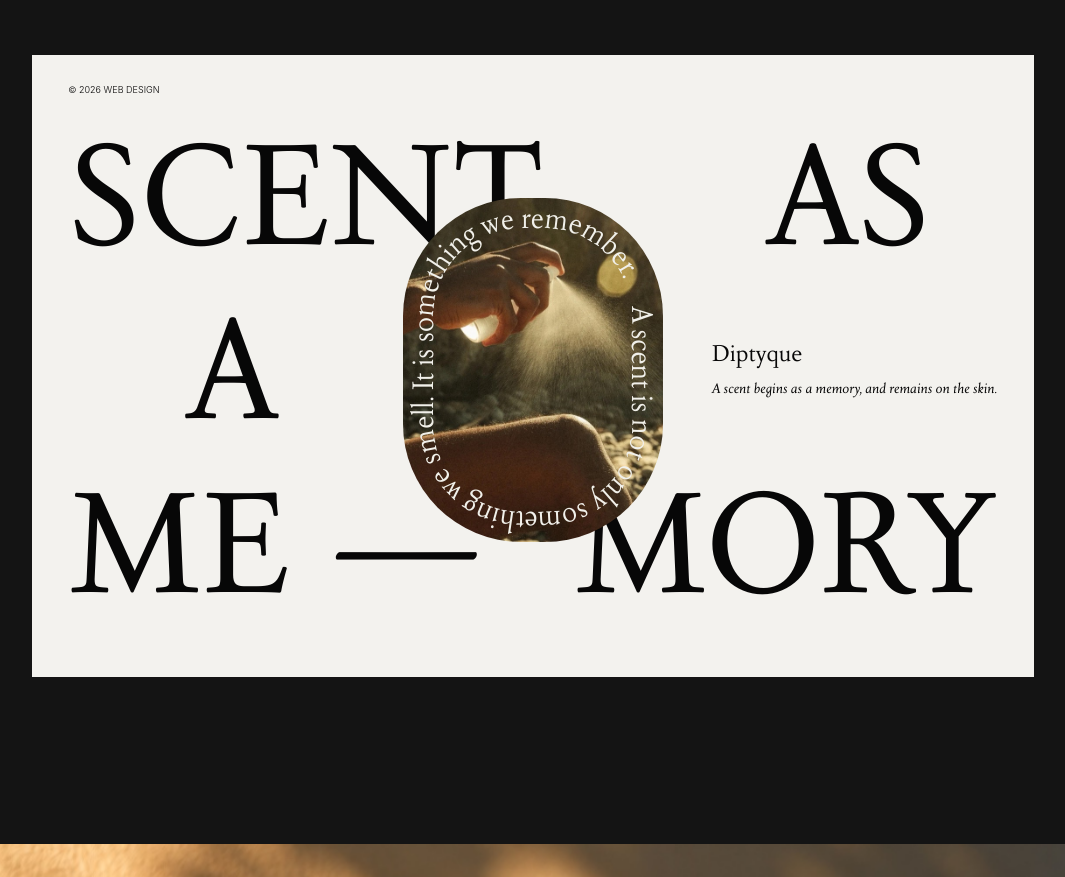
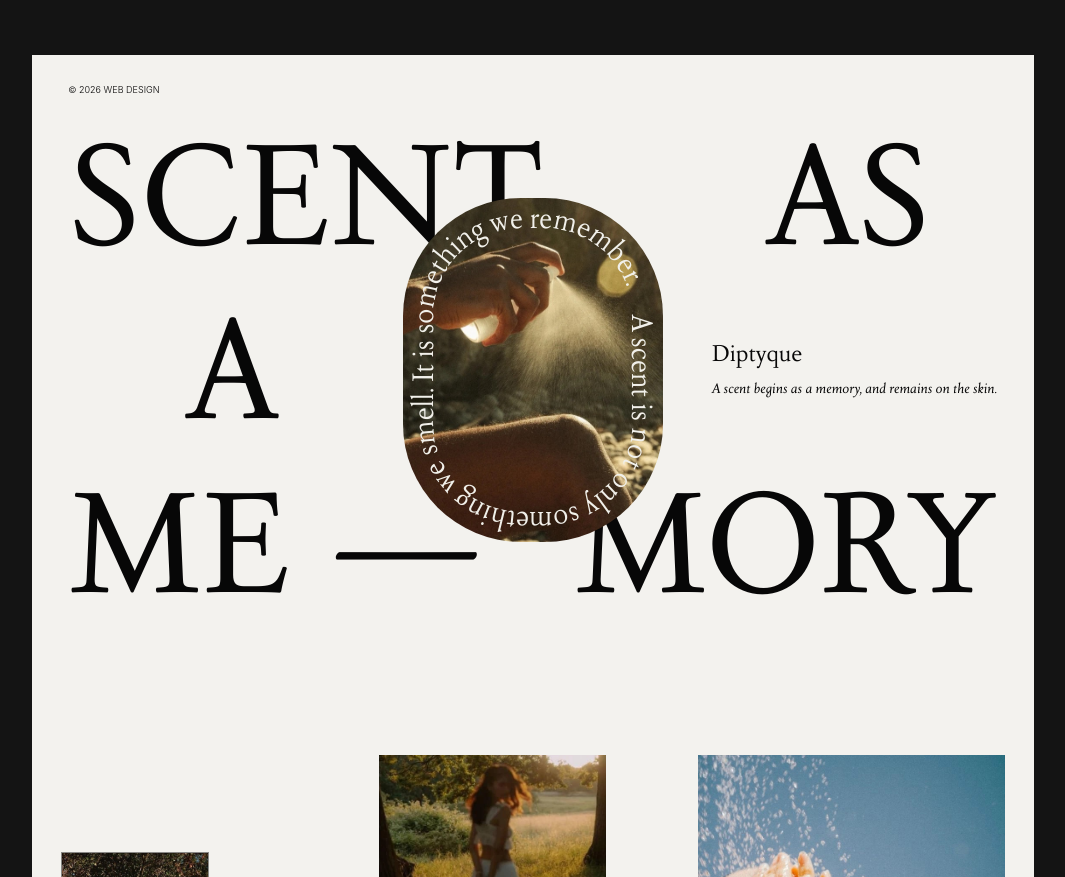
Before and after one commit to myong-k/Portfolio, a plain HTML site: page diptyque.html in a window 1280 px wide. Shown: the part 1359-2236 px from the top of the page, without its empty margins (107-1172 px from the left). Drawn offline with Linux system fonts and the light colour scheme; a web font is replaced by a local one.

Commit message:
Show the full DIPTYQUE web showing again
Drop the fixed scroll window; the artboard runs at full length like the
U+ ONE and NORDLY mock-ups.

Co-Authored-By: Claude Opus 5.5 <noreply@anthropic.com>

```diff
--- a/css/style.css
+++ b/css/style.css
@@ -994,20 +994,10 @@ a.card:focus-visible .card__media::after { opacity: 1; }
 .diptyque .p-about__body { grid-column: 8 / span 4; }
 .diptyque .indent { text-indent: 4.2em; }
 
-/* the artboard scrolls inside a browser-sized window (first screen of the design) instead of
-   stretching the page; the page carries on scrolling once the window reaches either end */
 .ws-holder {
   grid-column: 2 / span 10;
   margin-top: 11.5rem;
-  aspect-ratio: 1128 / 700;
-  overflow-x: hidden;
-  overflow-y: auto;
-  overscroll-behavior-y: auto;
-  scrollbar-width: thin;
-  scrollbar-color: rgba(251, 251, 251, 0.35) transparent;
-  background: #f3f2ee;
-}
-.ws-holder:focus-visible { outline: 1px solid var(--fg); outline-offset: 4px; }
+}
 
 /* Web Showing artboard — every value is cqw of its 1128px design width */
 .ws {
--- a/diptyque.html
+++ b/diptyque.html
@@ -69,7 +69,7 @@
     </section>
 
     <section class="wrap grid">
-      <div class="ws-holder" role="region" tabindex="0" aria-label="DIPTYQUE : MEMORY 웹 화면 — 이 영역 안에서 스크롤해 전체를 볼 수 있어요">
+      <div class="ws-holder">
 <div class="ws" role="img" aria-label="DIPTYQUE : MEMORY 웹 쇼잉 — SCENT AS A MEMORY 에디토리얼 웹 디자인">
         <div class="ab cover" style="left:3.889cqw;top:496.944cqw;width:49.705cqw;height:33.137cqw;opacity:.3"><img decoding="async" src="assets/diptyque/i67.png" alt="" loading="lazy"></div>
         <div class="ab cover" style="left:3.889cqw;top:387.431cqw;width:50.833cqw;height:33.889cqw;opacity:.5"><img decoding="async" src="assets/diptyque/i66.png" alt="" loading="lazy"></div>
```
